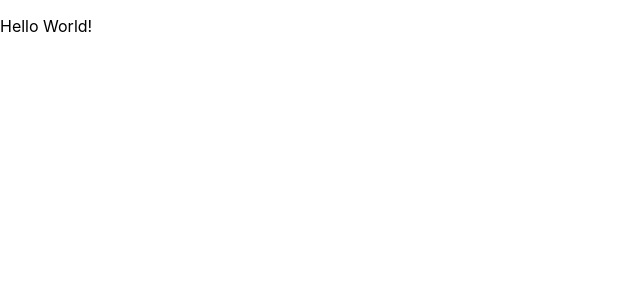
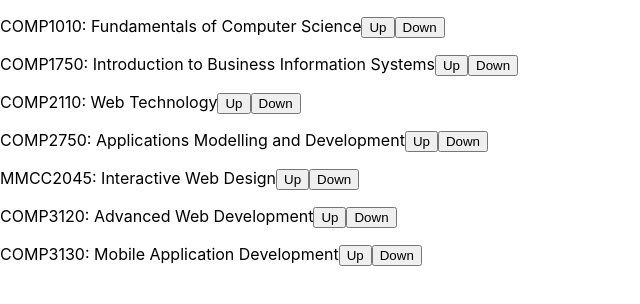
Before and after one commit to MQCOMP3120-2020/weekly-workshop-tasks-stevecassidy, a React (Create React App) app: page / in a window 1280 px wide. Shown: the top 304 px of the page, without its empty margins (0-640 px from the left). Built offline with nearby package versions, Linux system fonts and the light colour scheme.

Commit message:
complete week 2 tasks

```diff
--- a/src/App.js
+++ b/src/App.js
@@ -1,9 +1,35 @@
-import React from 'react';
+import React, { useState } from "react";
 
-function App() {
+const Unit = (props) => {
+
+  const [title, setTitle] = useState(props.title)
+
+  return (
+    <p>{props.code}: {title}
+      <button onClick={()=> setTitle(title.toUpperCase())}>Up</button>
+      <button onClick={()=> setTitle(title.toLowerCase())}>Down</button>
+    </p>
+  )
+
+}
+
+
+const App = () => {
+
+  const units = [
+    {code: 'COMP1010', title:'Fundamentals of Computer Science', offering: ['S1', 'S2']},
+    {code: 'COMP1750', title:'Introduction to Business Information Systems', offering: ['S1']},
+    {code: 'COMP2110', title:'Web Technology', offering: ['S1', 'S2']},
+    {code: 'COMP2750', title:'Applications Modelling and Development', offering: ['S1']},
+    {code: 'MMCC2045', title:'Interactive Web Design', offering: ['S2']},
+    {code: 'COMP3120', title:'Advanced Web Development', offering: ['S2']},
+    {code: 'COMP3130', title:'Mobile Application Development', offering: ['S1']}
+  ]
+
+
   return (
     <div className="App">
-      <p>Hello World!</p>
+      {units.map((unit) => (<Unit code={unit.code} title={unit.title} />))}
     </div>
   );
 }
```
